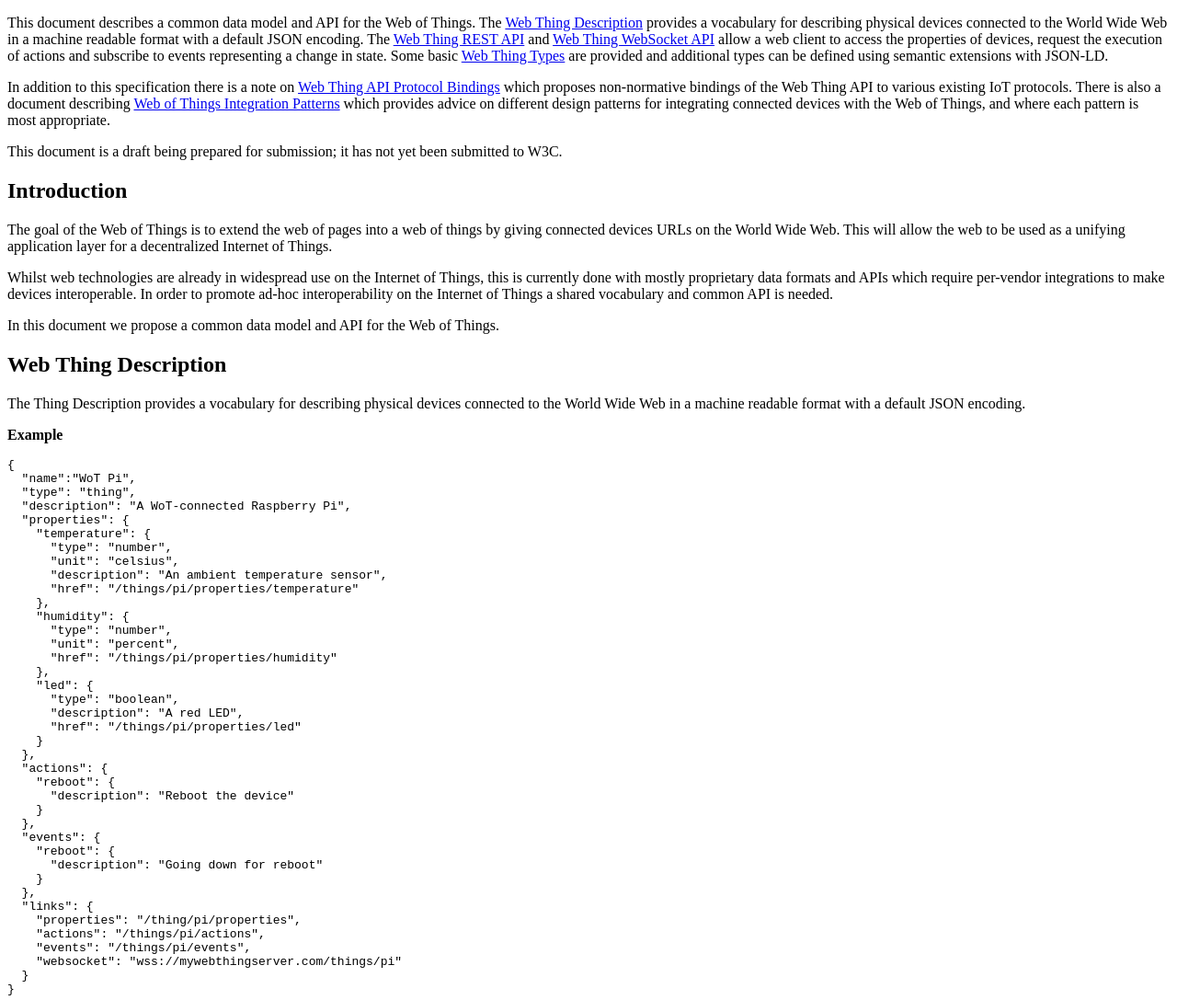
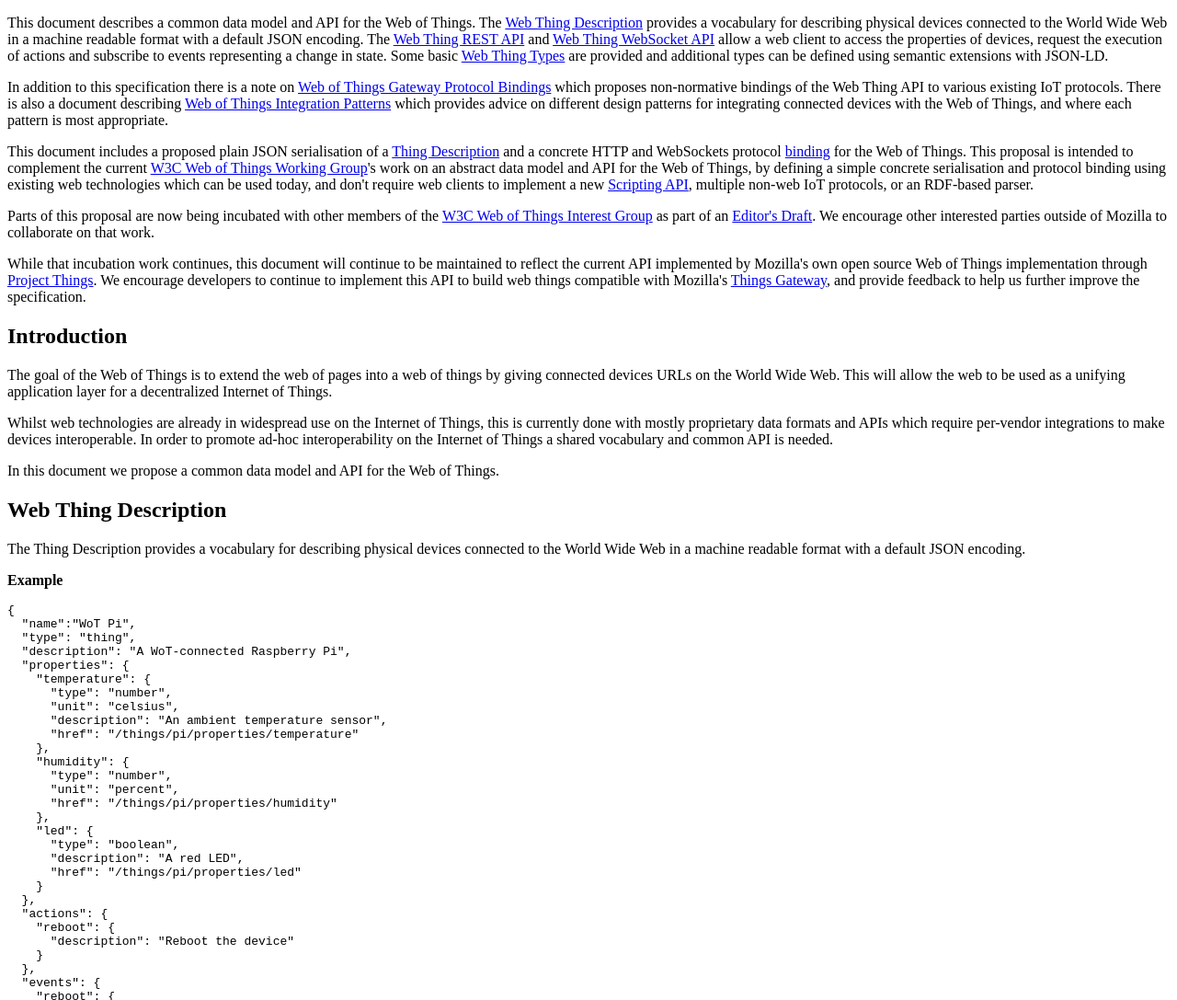
Before and after one commit to WebThingsIO/api, a plain HTML site: page index.html in a window 1280 px wide. Shown: the top 1087 px of the page at 92% size. Drawn offline with Linux system fonts and the light colour scheme.

Commit message:
Change status to unofficial draft and link to new W3C IG Editors Draft with an explanation

```diff
--- a/index.html
+++ b/index.html
@@ -8,7 +8,7 @@
      class='remove'></script>
     <script class='remove'>
       var respecConfig = {
-        specStatus: "Member-SUBM",
+        specStatus: "unofficial",
         editors: [{
           name: "Ben Francis",
           company: "Mozilla Corporation",
@@ -40,10 +40,12 @@
   <body>
     <section id='abstract'>
       <p>This document describes a common data model and API for the Web of Things. The <a href="#web-thing-description">Web Thing Description</a> provides a vocabulary for describing physical devices connected to the World Wide Web in a machine readable format with a default JSON encoding. The <a href="#web-thing-rest-api">Web Thing REST API</a> and <a href="#web-thing-websocket-api">Web Thing WebSocket API</a> allow a web client to access the properties of devices, request the execution of actions and subscribe to events representing a change in state. Some basic <a href="#web-thing-types">Web Thing Types</a> are provided and additional types can be defined using semantic extensions with JSON-LD.</p>
-      <p>In addition to this specification there is a note on <a href="https://docs.google.com/document/d/1oyTM3NPjQOOohTqkjfq1klHalfcEn5w9Ull0_wadbJw/edit?usp=sharing">Web Thing API Protocol Bindings</a> which proposes non-normative bindings of the Web Thing API to various existing IoT protocols. There is also a document describing <a href="https://docs.google.com/document/d/1H3coHbb3Bwd02_NJi4KEBONByUkq92_HsTk1IpfmACY/edit?usp=sharing">Web of Things Integration Patterns</a> which provides advice on different design patterns for integrating connected devices with the Web of Things, and where each pattern is most appropriate.</p>
+      <p>In addition to this specification there is a note on <a href="https://docs.google.com/document/d/1oyTM3NPjQOOohTqkjfq1klHalfcEn5w9Ull0_wadbJw/edit?usp=sharing">Web of Things Gateway Protocol Bindings</a> which proposes non-normative bindings of the Web Thing API to various existing IoT protocols. There is also a document describing <a href="https://docs.google.com/document/d/1H3coHbb3Bwd02_NJi4KEBONByUkq92_HsTk1IpfmACY/edit?usp=sharing">Web of Things Integration Patterns</a> which provides advice on different design patterns for integrating connected devices with the Web of Things, and where each pattern is most appropriate.</p>
     </section>
     <section id='sotd'>
-      <p>This document is a draft being prepared for submission; it has not yet been submitted to W3C.
+      <p>This document includes a proposed plain JSON serialisation of a <a href="https://w3c.github.io/wot-thing-description/">Thing Description</a> and a concrete HTTP and WebSockets protocol <a href="https://w3c.github.io/wot-binding-templates/">binding</a> for the Web of Things. This proposal is intended to complement the current <a href="https://www.w3.org/WoT/WG/">W3C Web of Things Working Group</a>'s work on an abstract data model and API for the Web of Things, by defining a simple concrete serialisation and protocol binding using existing web technologies which can be used today, and don't require web clients to implement a new <a href="https://w3c.github.io/wot-scripting-api/">Scripting API</a>, multiple non-web IoT protocols, or an RDF-based parser.</p>
+      <p>Parts of this proposal are now being incubated with other members of the <a href="https://www.w3.org/WoT/IG/">W3C Web of Things Interest Group</a> as part of an <a href="http://w3c.github.io/wot/proposals/json-td/">Editor's Draft</a>. We encourage other interested parties outside of Mozilla to collaborate on that work.</p>
+      <p>While that incubation work continues, this document will continue to be maintained to reflect the current API implemented by Mozilla's own open source Web of Things implementation through <a href="https://iot.mozilla.org/">Project Things</a>. We encourage developers to continue to implement this API to build web things compatible with Mozilla's <a href="https://iot.mozilla.org/gateway/">Things Gateway</a>, and provide feedback to help us further improve the specification.
 
       </p>
     </section>
```
